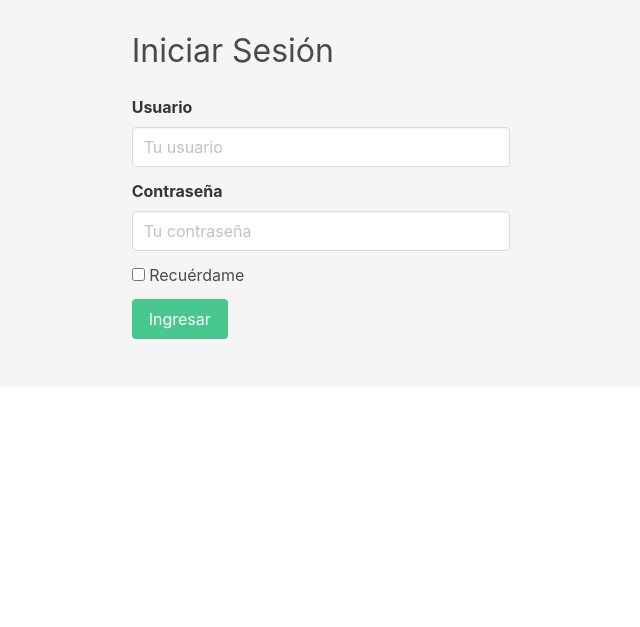
After one commit to remygd20/MiniSistema_WebDeVideojuegos, a Flask app: page /login in a window 1280 px wide. The commit adds this page. Shown: the part 117-744 px from the top of the page, without its empty margins (319-959 px from the left). Run offline with Flask 3, Linux system fonts and the light colour scheme.

Commit message:
Punto de guardado: Hasta login

```diff
--- a/app.py
+++ b/app.py
@@ -1,64 +1,138 @@
-from flask import Flask, render_template, request, redirect, url_for
-from models import db, Juego
+from flask import Flask, render_template, request, redirect, url_for, flash
+from models import db, Juego, User  # Importar User
 import controlador_juegos
+from forms import LoginForm, RegistrationForm  # Importar formularios
+from flask_login import LoginManager, login_user, logout_user, login_required, current_user
+from werkzeug.security import generate_password_hash # Para registrar
 
 app = Flask(__name__)
 
 # Configuración de la conexión a la base de datos
 app.config['SQLALCHEMY_DATABASE_URI'] = 'mysql+pymysql://root:hola1234*@localhost/juegos'
 app.config['SQLALCHEMY_TRACK_MODIFICATIONS'] = False
+# Clave secreta para sesiones y WTForms
+app.config['SECRET_KEY'] = 'mi-clave-secreta-muy-segura-12345'
 
 # Se inicializa la base de datos con la configuración de la app
 db.init_app(app)
 
-# --- Rutas ---
+# Configuración de Flask-Login
+login_manager = LoginManager()
+login_manager.init_app(app)
+login_manager.login_view = 'login' # Vista a la que se redirige si no está logueado
+login_manager.login_message = 'Por favor, inicia sesión para acceder a esta página.' # Mensaje flash
+
+@login_manager.user_loader
+def load_user(user_id):
+    return User.query.get(int(user_id))
+
+
+# --- Rutas de Autenticación ---
+
+@app.route("/login", methods=["GET", "POST"])
+def login():
+    if current_user.is_authenticated:
+        return redirect(url_for('juegos'))
+
+    form = LoginForm()
+    if form.validate_on_submit():
+        user = User.query.filter_by(username=form.username.data).first()
+        if user is None or not user.verify_password(form.password.data):
+            flash('Usuario o contraseña inválidos', 'error') # Categoría 'error'
+            return redirect(url_for('login'))
+
+        login_user(user, remember=form.remember_me.data)
+        flash('Has iniciado sesión exitosamente.', 'message') # Categoría 'message'
+
+        next_page = request.args.get('next')
+        return redirect(next_page or url_for('juegos'))
+
+    return render_template('login.html', form=form)
+
+
+@app.route("/logout")
+@login_required
+def logout():
+    logout_user()
+    flash('Has cerrado sesión.', 'message')
+    return redirect(url_for('login'))
+
+
+@app.route("/register", methods=["GET", "POST"])
+def register():
+    if current_user.is_authenticated:
+        return redirect(url_for('juegos'))
+
+    form = RegistrationForm()
+    if form.validate_on_submit():
+        hashed_password = generate_password_hash(form.password.data)
+        user = User(username=form.username.data, password_hash=hashed_password)
+        db.session.add(user)
+        db.session.commit()
+        flash('¡Felicidades, te has registrado exitosamente! Ahora puedes iniciar sesión.', 'message')
+        return redirect(url_for('login'))
+
+    return render_template('register.html', form=form)
+
+
+# --- Rutas de Juegos (Protegidas) ---
+
 @app.route("/")
 @app.route("/juegos")
+@login_required
 def juegos():
     juegos = controlador_juegos.obtener_juegos()
     return render_template("juegos.html", juegos=juegos)
 
 
 @app.route("/agregar_juego")
+@login_required
 def formulario_agregar_juego():
     return render_template("agregar_juego.html")
 
 
 @app.route("/guardar_juego", methods=["POST"])
+@login_required
 def guardar_juego():
     nombre = request.form["nombre"]
     descripcion = request.form["descripcion"]
     precio = request.form["precio"]
     controlador_juegos.insertar_juego(nombre, descripcion, precio)
+    flash('Juego agregado correctamente.', 'message')
     return redirect(url_for('juegos'))
 
 
 @app.route("/formulario_editar_juego/<int:id>")
+@login_required
 def editar_juego(id):
     juego = controlador_juegos.obtener_juego_por_id(id)
     return render_template("editar_juego.html", juego=juego)
 
 
 @app.route("/actualizar_juego", methods=["POST"])
+@login_required
 def actualizar_juego():
     id = request.form["id"]
     nombre = request.form["nombre"]
     descripcion = request.form["descripcion"]
     precio = request.form["precio"]
     controlador_juegos.actualizar_juego(id, nombre, descripcion, precio)
+    flash('Juego actualizado correctamente.', 'message')
     return redirect(url_for('juegos'))
 
 
 @app.route("/eliminar_juego", methods=["POST"])
+@login_required
 def eliminar_juego():
     id = request.form["id"]
     controlador_juegos.eliminar_juego(id)
+    flash('Juego eliminado correctamente.', 'message')
     return redirect(url_for('juegos'))
 
 
 # --- Ejecutar la aplicación ---
 if __name__ == '__main__':
-    # Se asegura de que las tablas estén creadas antes de correr la app
     with app.app_context():
+        # db.create_all() creará la tabla 'users' si no existe
         db.create_all()
     app.run(port=8000, debug=True)
--- /dev/null
+++ b/forms.py
@@ -0,0 +1,28 @@
+from flask_wtf import FlaskForm
+from wtforms import StringField, PasswordField, BooleanField, SubmitField
+from wtforms.validators import DataRequired, EqualTo, ValidationError
+from models import User
+
+class LoginForm(FlaskForm):
+    """Formulario de inicio de sesión."""
+    username = StringField('Usuario', validators=[DataRequired(message="El usuario es requerido.")])
+    password = PasswordField('Contraseña', validators=[DataRequired(message="La contraseña es requerida.")])
+    remember_me = BooleanField('Recuérdame')
+    submit = SubmitField('Ingresar')
+
+
+class RegistrationForm(FlaskForm):
+    """Formulario de registro."""
+    username = StringField('Usuario', validators=[DataRequired(message="El usuario es requerido.")])
+    password = PasswordField('Contraseña', validators=[DataRequired(message="La contraseña es requerida.")])
+    password2 = PasswordField(
+        'Repetir Contraseña',
+        validators=[DataRequired(), EqualTo('password', message='Las contraseñas deben coincidir.')]
+    )
+    submit = SubmitField('Registrarse')
+
+    # Validador que asegura que el username no exista
+    def validate_username(self, username):
+        user = User.query.filter_by(username=username.data).first()
+        if user is not None:
+            raise ValidationError('Este nombre de usuario ya está en uso. Por favor, elige otro.')
--- a/static/js/scripts.js
+++ b/static/js/scripts.js
@@ -1 +1,119 @@
 console.log("JS cargado correctamente");
+
+// --- Función para cerrar notificaciones de Bulma (mensajes flash) ---
+document.addEventListener('DOMContentLoaded', () => {
+    (document.querySelectorAll('.notification .delete') || []).forEach(($delete) => {
+        const $notification = $delete.parentNode;
+        $delete.addEventListener('click', () => {
+            $notification.parentNode.removeChild($notification);
+        });
+    });
+
+    // Validación de formularios
+
+    const loginForm = document.getElementById('login-form');
+    const registerForm = document.getElementById('register-form');
+
+    // Expresión regular para letras y números nomas
+    const soloAlfanumerico = /^[a-zA-Z0-9]+$/;
+
+    function mostrarError(inputId, errorId, mensaje) {
+        document.getElementById(inputId).classList.add('is-danger'); // Marca el input en rojo
+        document.getElementById(errorId).textContent = mensaje; // Muestra el mensaje de error
+    }
+
+    function quitarError(inputId, errorId) {
+        document.getElementById(inputId).classList.remove('is-danger'); // Quita la marca roja
+        document.getElementById(errorId).textContent = ''; // Limpia el mensaje de error
+    }
+
+
+    // Validación del Formulario de LOGIN
+    if (loginForm) {
+        loginForm.addEventListener('submit', function (event) {
+            let esValido = true;
+
+            // Campos de login
+            const usernameInput = document.getElementById('username-login');
+            const passwordInput = document.getElementById('password-login');
+
+            // Limpiar errores previos
+            quitarError('username-login', 'username-login-error');
+            quitarError('password-login', 'password-login-error');
+
+            // Validar que usuario no esté vacío
+            if (usernameInput.value.trim() === '') {
+                mostrarError('username-login', 'username-login-error', 'El nombre de usuario es obligatorio.');
+                esValido = false;
+            }
+
+            // Validar que contraseña no esté vacía
+            if (passwordInput.value.trim() === '') {
+                mostrarError('password-login', 'password-login-error', 'La contraseña es obligatoria.');
+                esValido = false;
+            }
+
+            // Si algo no es válido, detenemos el envío del formulario
+            if (!esValido) {
+                event.preventDefault();
+            }
+        });
+    }
+
+
+    // Validación del Formulario de REGISTRO
+    if (registerForm) {
+        registerForm.addEventListener('submit', function (event) {
+            let esValido = true;
+
+            // Campos de registro
+            const usernameInput = document.getElementById('username-register');
+            const passwordInput = document.getElementById('password-register');
+            const password2Input = document.getElementById('password2-register');
+
+            // Limpiar errores previos
+            quitarError('username-register', 'username-register-error');
+            quitarError('password-register', 'password-register-error');
+            quitarError('password2-register', 'password2-register-error');
+
+            // Validar que usuario no esté vacío
+            if (usernameInput.value.trim() === '') {
+                mostrarError('username-register', 'username-register-error', 'El nombre de usuario es obligatorio.');
+                esValido = false;
+            }
+            // Validar que usuario sea solo alfanumérico
+            else if (!soloAlfanumerico.test(usernameInput.value.trim())) {
+                mostrarError('username-register', 'username-register-error', 'El usuario solo debe contener letras y números (sin espacios).');
+                esValido = false;
+            }
+
+            // Validar que contraseña no esté vacía
+            if (passwordInput.value.trim() === '') {
+                mostrarError('password-register', 'password-register-error', 'La contraseña es obligatoria.');
+                esValido = false;
+            }
+            // Requiere contraseña más fuerte, mínimo 6 caracteres.
+            else if (passwordInput.value.trim().length < 6) {
+                 mostrarError('password-register', 'password-register-error', 'La contraseña debe tener al menos 6 caracteres.');
+                 esValido = false;
+            }
+
+            // Validar que la confirmación de contraseña no esté vacía
+            if (password2Input.value.trim() === '') {
+                mostrarError('password2-register', 'password2-register-error', 'Debes repetir la contraseña.');
+                esValido = false;
+            }
+            // Validar que las contraseñas coincidan
+            else if (passwordInput.value.trim() !== password2Input.value.trim()) {
+                mostrarError('password2-register', 'password2-register-error', 'Las contraseñas no coinciden.');
+                esValido = false;
+            }
+
+            // Si algo no es válido, detenemos el envío del formulario
+            if (!esValido) {
+                event.preventDefault();
+            }
+        });
+    }
+
+});
--- /dev/null
+++ b/templates/login.html
@@ -0,0 +1,51 @@
+{% extends "maestra.html" %}
+{% block titulo %}Ingresar{% endblock %}
+{% block contenido %}
+<section class="section">
+    <div class="columns is-centered">
+        <div class="column is-one-third">
+            <h3 class="is-size-3">Iniciar Sesión</h3>
+
+            <form method="POST" action="{{ url_for('login') }}" id="login-form" novalidate>
+                {{ form.hidden_tag() }}
+
+                <div class="field">
+                    {{ form.username.label(class="label") }}
+                    <div class="control">
+                        {{ form.username(class="input", placeholder="Tu usuario", id="username-login") }}
+                    </div>
+                    <p class="help is-danger" id="username-login-error"></p>
+
+                    {% for error in form.username.errors %}
+                        <p class="help is-danger">{{ error }}</p>
+                    {% endfor %}
+                </div>
+
+                <div class="field">
+                    {{ form.password.label(class="label") }}
+                    <div class="control">
+                        {{ form.password(class="input", placeholder="Tu contraseña", id="password-login") }}
+                    </div>
+                    <p class="help is-danger" id="password-login-error"></p>
+
+                    {% for error in form.password.errors %}
+                        <p class="help is-danger">{{ error }}</p>
+                    {% endfor %}
+                </div>
+
+                <div class="field">
+                    <div class="control">
+                        {{ form.remember_me(class="checkbox") }} {{ form.remember_me.label }}
+                    </div>
+                </div>
+
+                <div class="field">
+                    <div class="control">
+                        {{ form.submit(class="button is-success") }}
+                    </div>
+                </div>
+            </form>
+        </div>
+    </div>
+</section>
+{% endblock %}
--- a/templates/maestra.html
+++ b/templates/maestra.html
@@ -21,21 +21,51 @@
 
         <div class="navbar-menu">
             <div class="navbar-start">
-                <a class="navbar-item" href="{{ url_for('juegos') }}">Juegos</a>
+                {% if current_user.is_authenticated %}
+                    <a class="navbar-item" href="{{ url_for('juegos') }}">Juegos</a>
+                {% endif %}
             </div>
 
             <div class="navbar-end">
                 <div class="navbar-item">
                     <div class="buttons">
-                        <a href="http://remygd20-semestre2024b.atspace.cc/paginas/tablas.html" class="button is-primary">
+                        <a href="http://remygd20-semestre2024b.atspace.cc/paginas/tablas.html" class="button is-info">
                             <strong>Ayuda y soporte</strong>
                         </a>
+
+                        {% if current_user.is_authenticated %}
+                            <a href="{{ url_for('logout') }}" class="button is-danger">
+                                <strong>Cerrar sesión ({{ current_user.username }})</strong>
+                            </a>
+                        {% else %}
+                            <a href="{{ url_for('login') }}" class="button is-primary">
+                                <strong>Ingresar</strong>
+                            </a>
+                            <a href="{{ url_for('register') }}" class="button is-light">
+                                Registrarse
+                            </a>
+                        {% endif %}
+
                     </div>
                 </div>
             </div>
-        </div>
+            </div>
     </nav>
 
+    {% with messages = get_flashed_messages(with_categories=true) %}
+        {% if messages %}
+            <section class="section pt-4 pb-0">
+                <div class="container">
+                    {% for category, message in messages %}
+                        <div class="notification {{ 'is-info' if category == 'message' else ('is-danger' if category == 'error' else 'is-info') }}">
+                            <button class="delete"></button>
+                            {{ message }}
+                        </div>
+                    {% endfor %}
+                </div>
+            </section>
+        {% endif %}
+    {% endwith %}
     {% block contenido %}{% endblock %}
 
     <script src="{{ url_for('static', filename='js/scripts.js') }}"></script>
```
Also changed, not shown: models.py (+28 -0 lines), templates/register.html (added, +60 -0 lines).
